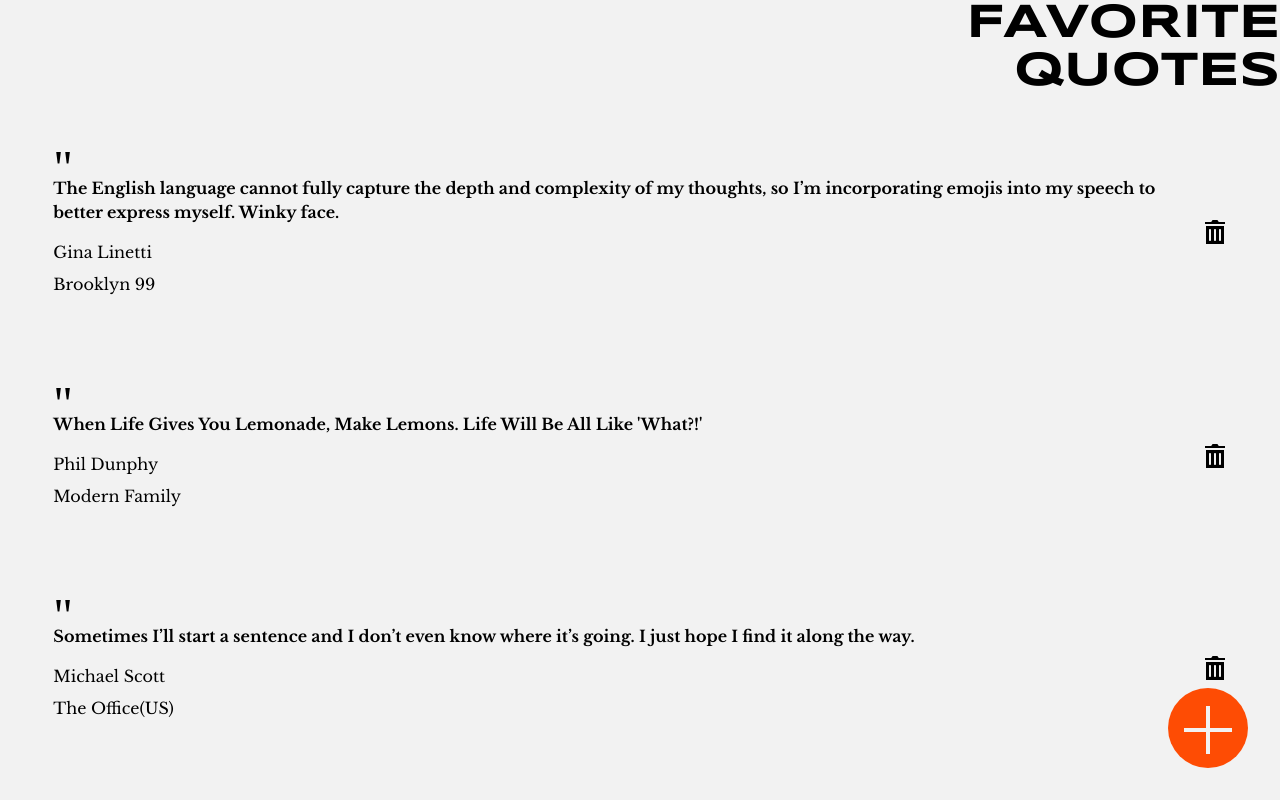
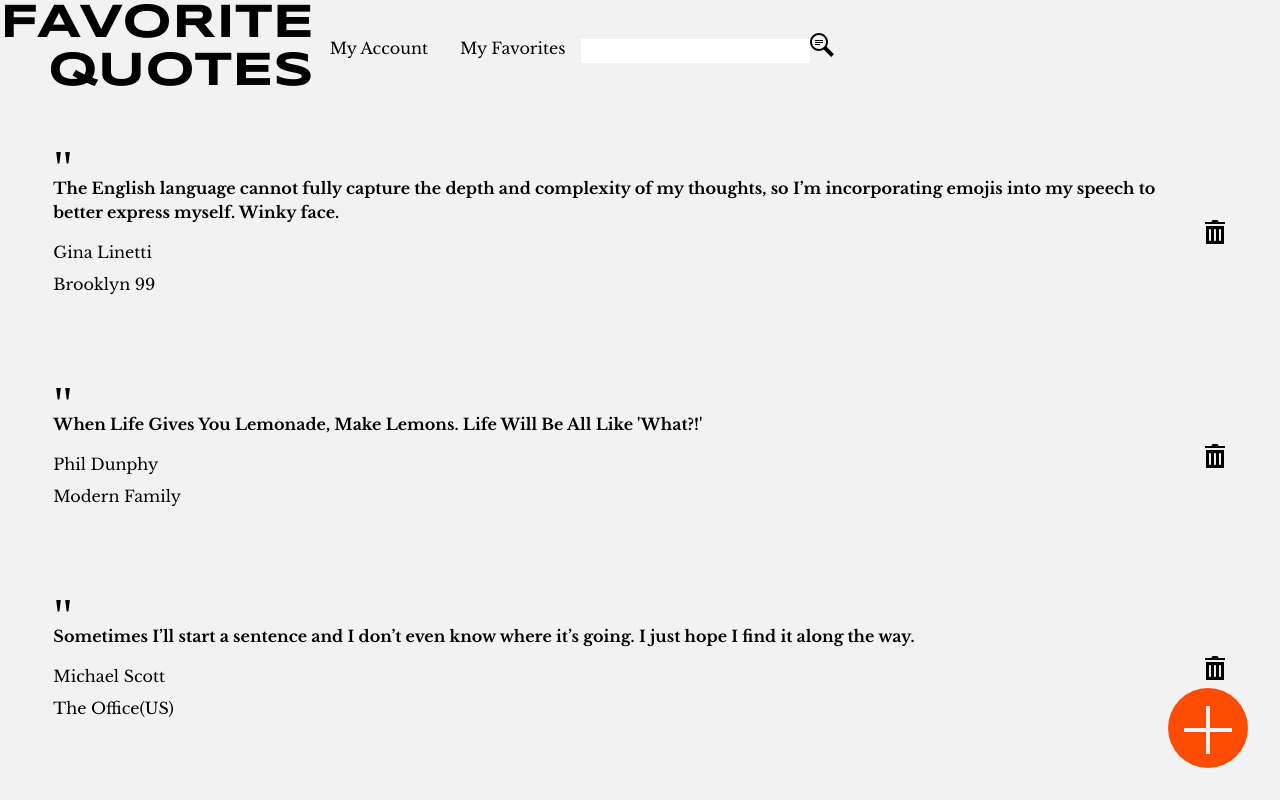
Before and after one commit to sakura248/Favorite-Quotes, a React (Create React App) app: page / in a window 1280 px wide. Built offline with nearby package versions, Linux system fonts and the light colour scheme; a web font is replaced by a local one.

Commit message:
modified hero uui

```diff
--- a/src/components/Hero.tsx
+++ b/src/components/Hero.tsx
@@ -2,9 +2,17 @@
 
 const Hero = () => {
     return (
-        <div>
+        <div className="flex">
             <p className="title text-5xl font-bold text-right">FAVORITE<br />QUOTES</p>
+            <div className="flex items-center">
+                <a href="#" className="m-4 hover:underline">My Account</a>
+                <a href="#" className="m-4 hover:underline">My Favorites</a>
+                <form >
+                    <input type="text" />
+                    <button><svg xmlns="http://www.w3.org/2000/svg" width="24" height="24" viewBox="0 0 24 24"><path d="M13 8h-8v-1h8v1zm0 2h-8v-1h8v1zm-3 2h-5v-1h5v1zm11.172 12l-7.387-7.387c-1.388.874-3.024 1.387-4.785 1.387-4.971 0-9-4.029-9-9s4.029-9 9-9 9 4.029 9 9c0 1.761-.514 3.398-1.387 4.785l7.387 7.387-2.828 2.828zm-12.172-8c3.859 0 7-3.14 7-7s-3.141-7-7-7-7 3.14-7 7 3.141 7 7 7z"/></svg></button>
+                </form>
 
+            </div>
         </div>
     )
 }
```
Also changed, not shown: 1 other file (tests, documents, lock files or other folders).
